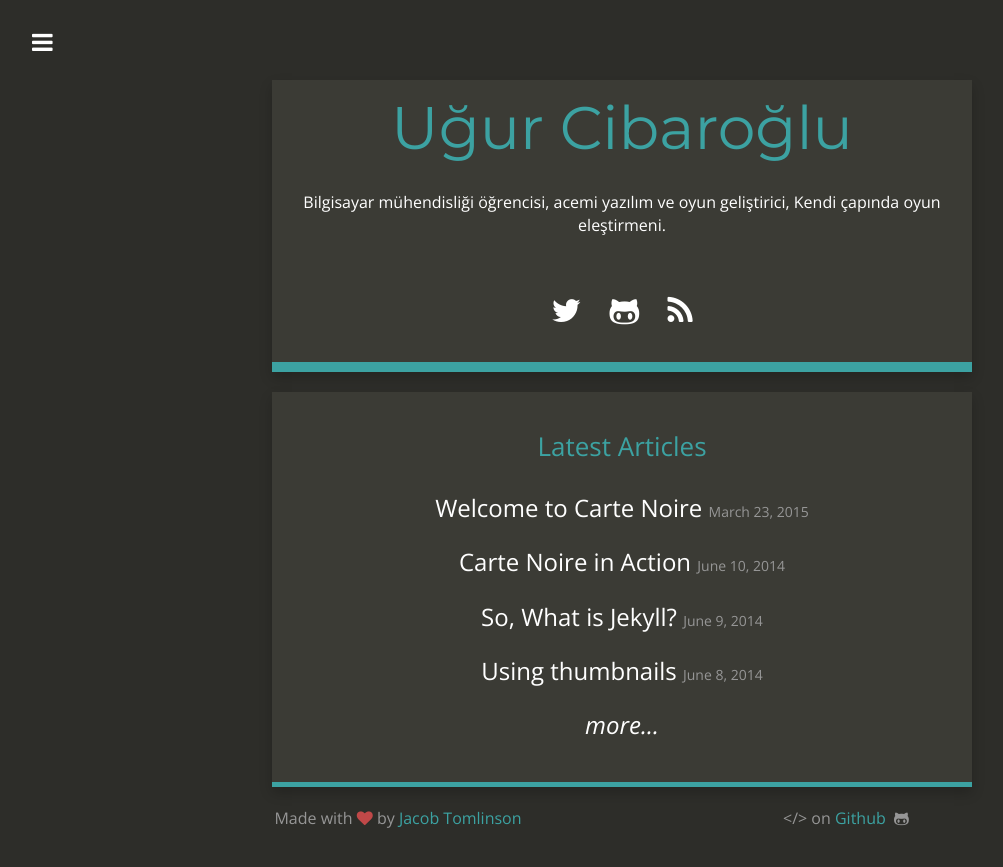
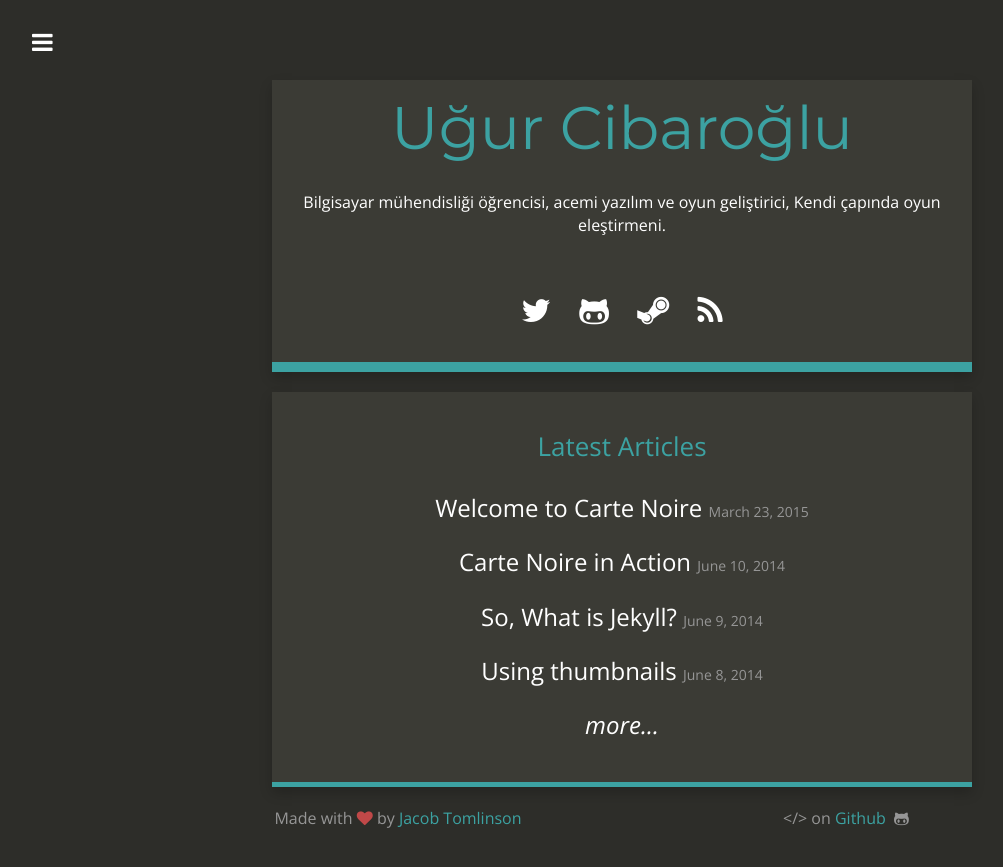
Before and after one commit to uCibar/uCibar.github.io, a Jekyll site: the page built from index.html, in a window 1280 px wide. Shown: the top 867 px of the page, without its empty margins (18-1021 px from the left). Built offline with Jekyll 4.4.1, drawn with Linux system fonts in a browser that asks for light colours; nearby versions of some CDN libraries.

Commit message:
steam icon eklendi

```diff
--- a/_config.yml
+++ b/_config.yml
@@ -15,6 +15,7 @@ post_limit: 5
 # Social usernames/URLs
 twitter_username: uCibar
 github_username:  uCibar
+steam_username:  redostr
 
 # Footer
 footer_left: "Made with <i class=\"fa fa-heart\"></i> by <a href=\"https://twitter.com/_JacobTomlinson\">Jacob Tomlinson</a>"
--- a/_includes/social_links.html
+++ b/_includes/social_links.html
@@ -8,5 +8,6 @@
   {% if site.stackoverflow_link %}<a href="{{ site.stackoverflow_link }}" target="_new"><i class="fa fa-stack-overflow"></i></a>{% endif %}
   {% if site.instagram_username %}<a href="https://www.instagram.com/{{ site.instagram_username }}" target="_new"><i class="fa fa-instagram"></i></a>{% endif %}
   {% if site.reddit_username %}<a href="https://www.reddit.com/u/{{ site.reddit_username }}" target="_new"><i class="fa fa-reddit-alien"></i></a>{% endif %}
+  {% if site.steam_username %}<a href="https://steamcommunity.com/id/{{ site.steam_username }}" target="_new"><i class="fa fa-steam"></i></a>{% endif %}
   <a href="{{ site.baseurl }}/feed.xml" target="_new"><i class="fa fa-rss"></i></a>
 </p>
```
